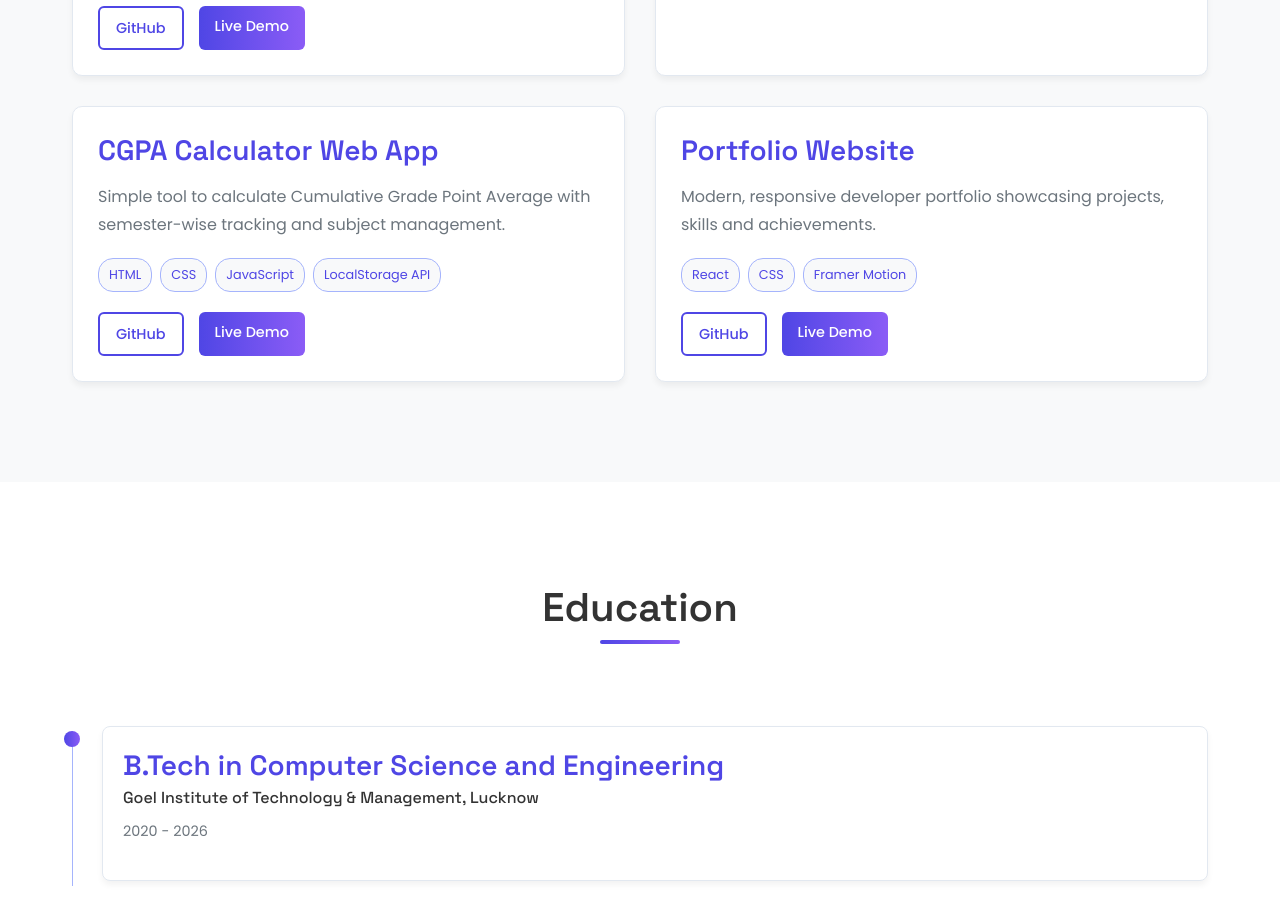
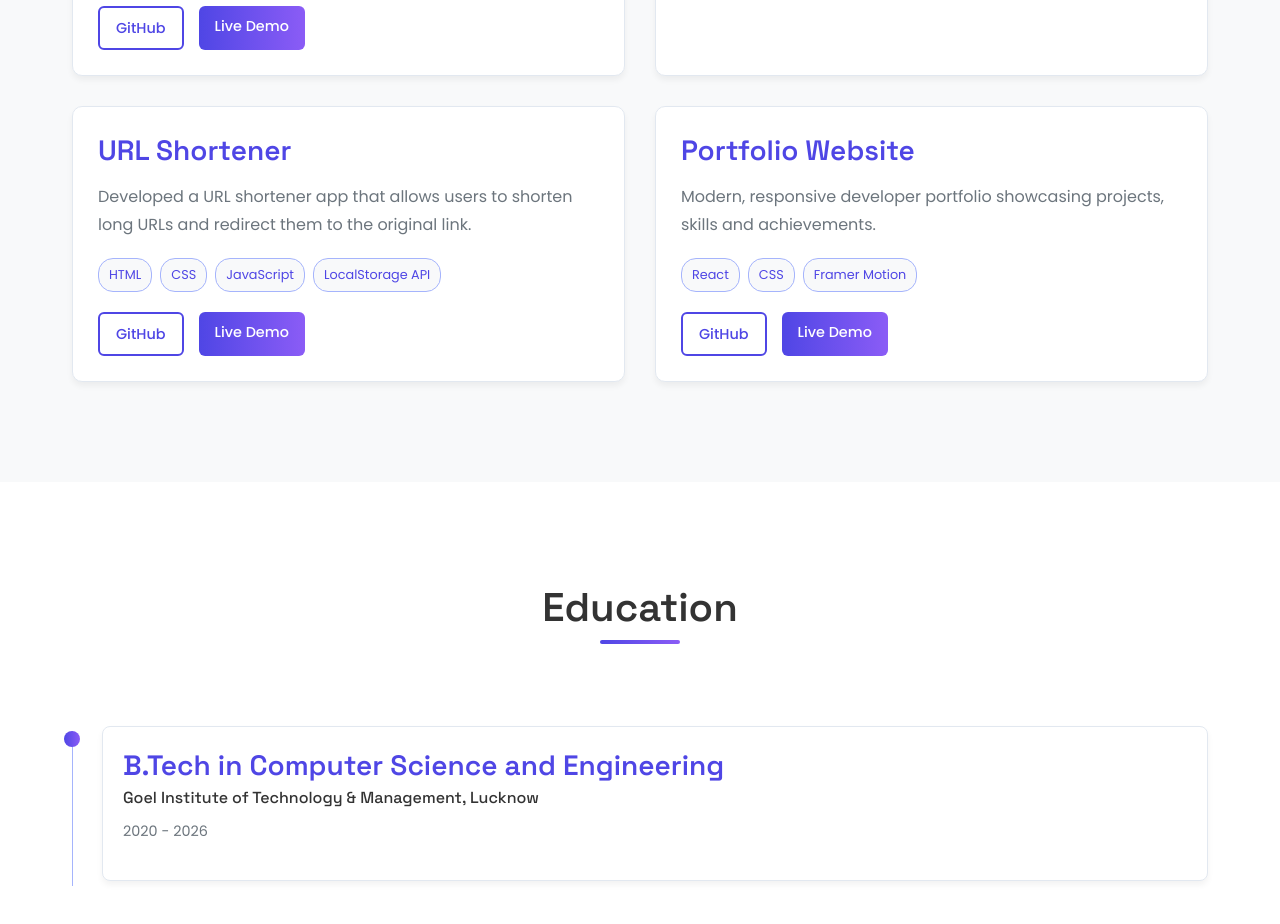
Before and after one commit to awadhesh8994/portfolio, a React (Create React App) app: page / in a window 1280 px wide. Shown: the part 2900-3824 px from the top of the page. Built offline with nearby package versions, Linux system fonts and the light colour scheme.

Commit message:
Update Projects.js

```diff
--- a/src/components/Projects.js
+++ b/src/components/Projects.js
@@ -47,11 +47,11 @@ const Projects = () => {
     },
     {
       id: 3,
-      title: "CGPA Calculator Web App",
-      description: "Simple tool to calculate Cumulative Grade Point Average with semester-wise tracking and subject management.",
+      title: "URL Shortener ",
+      description: "Developed a URL shortener app that allows users to shorten long URLs and redirect them to the original link.",
       techStack: ["HTML", "CSS", "JavaScript", "LocalStorage API"],
-      github: "https://github.com/awadhesh8994",
-      liveDemo: "https://cgpa-calc.example.com",
+      github: "https://github.com/awadhesh8994/url_shortner.git",
+      liveDemo: "https://url-shortner-eight-black.vercel.app/",
     },
     {
       id: 4,
```
